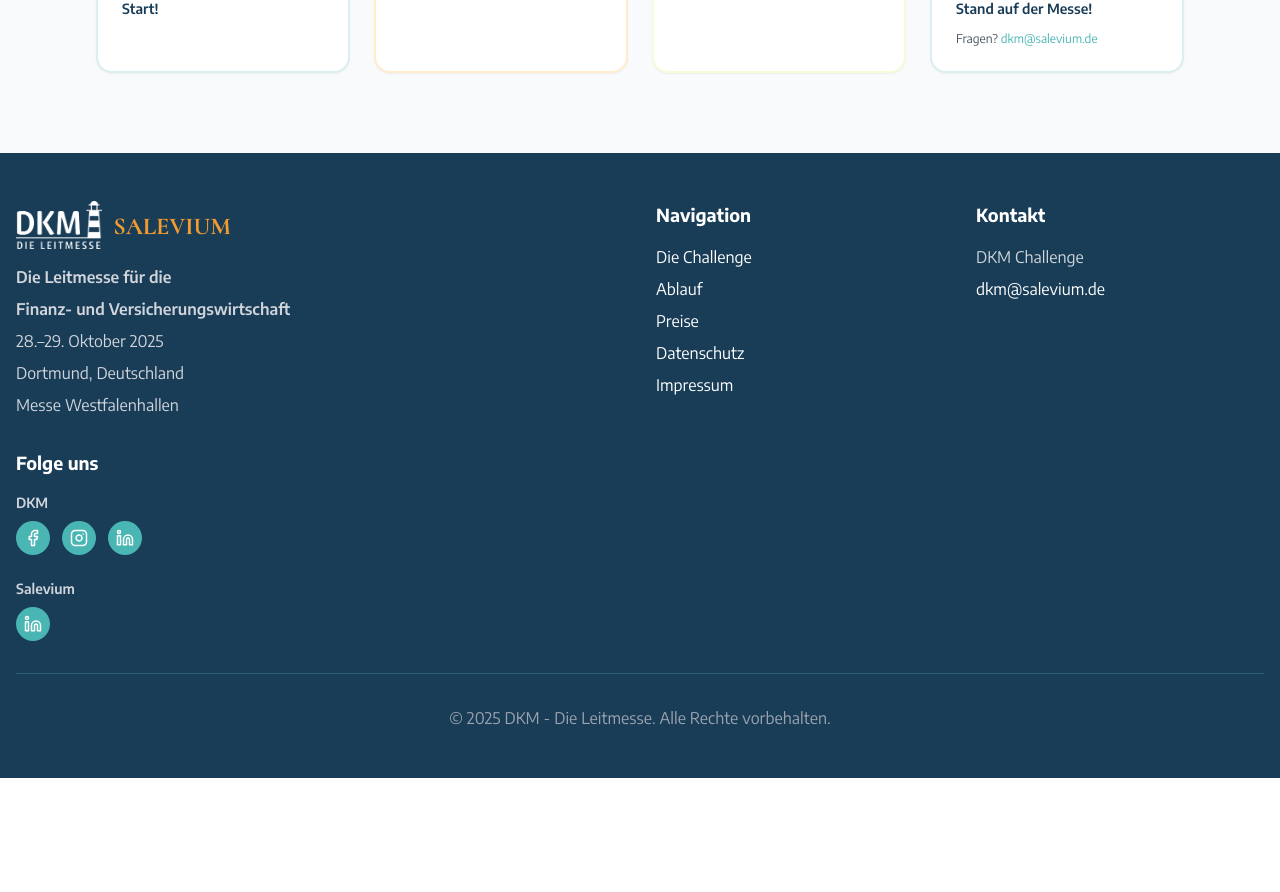
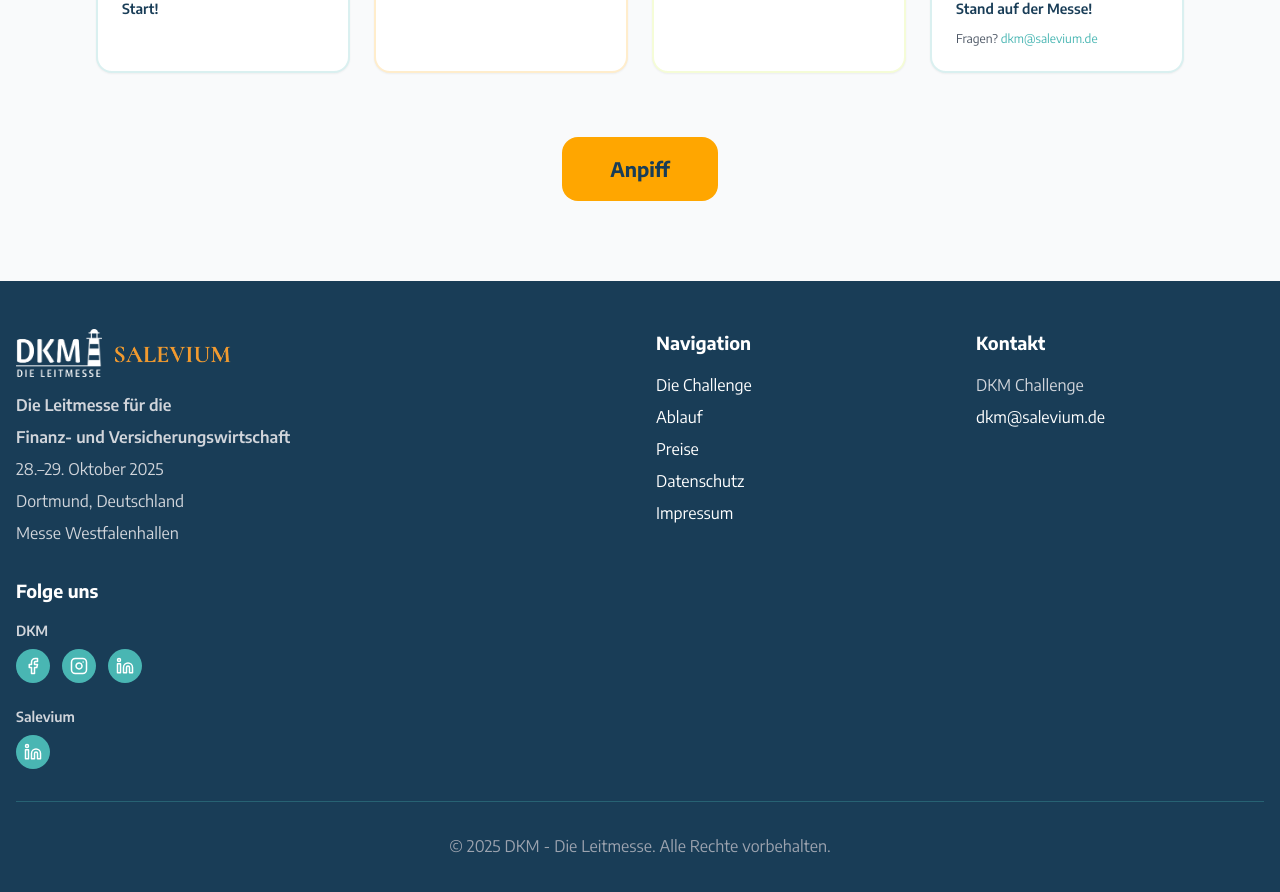
Before and after one commit to tepeciksafak-lang/dkm-style-game, a React (Vite) app: page / in a window 1280 px wide. Shown: the part 1095-1987 px from the top of the page. Before the commit the page ends 1873 px from the top, so only its background shows below. Built offline with nearby package versions, Linux system fonts and the light colour scheme.

Commit message:
Add second CTA button
Added a second "Anpiff" CTA button to the hero section, placing it below the four boxes.

```diff
--- a/src/pages/Home.tsx
+++ b/src/pages/Home.tsx
@@ -216,6 +216,18 @@ const handleChallengeComplete = async (finalScore: number) => {
                   </div>
                 </Card>
               </div>
+
+              {/* Second CTA Button */}
+              <div className="text-center mt-16">
+                <Button
+                  variant="dkm"
+                  size="lg"
+                  onClick={handleStartChallenge}
+                  className="text-xl px-12 py-6 bg-dkm-yellow hover:bg-dkm-yellow/90 text-dkm-navy font-bold"
+                >
+                  Anpiff
+                </Button>
+              </div>
             </div>
           </section>
         </>
```
